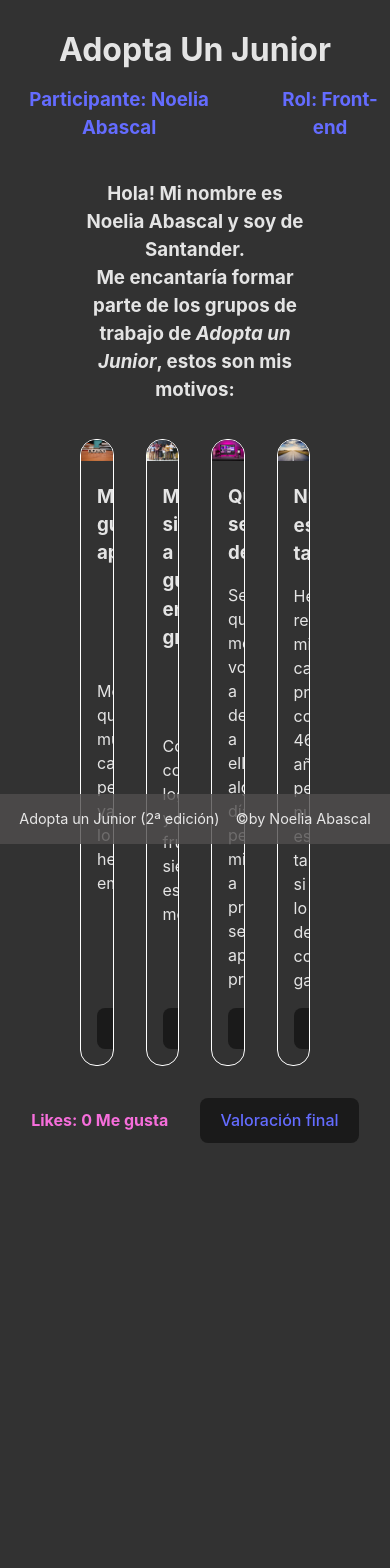
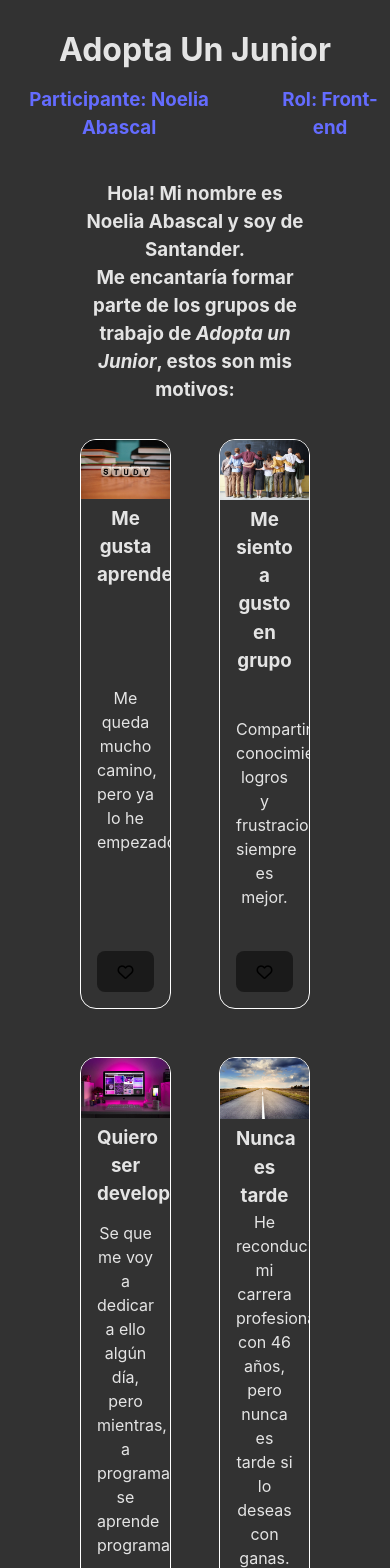
Before and after one commit to elialcodes/adopta-un-junior-Noelia-Abascal, a React (Vite) app: page / in a window 390 px wide. Shown: the top 1568 px of the page. Before the commit the page ends 1143 px from the top, so only its background shows below. Built offline with nearby package versions, Linux system fonts and the light colour scheme.

Commit message:
media query tablet

```diff
--- a/package.json
+++ b/package.json
@@ -11,12 +11,14 @@
     "format": "prettier --write ."
   },
   "dependencies": {
+    "canvas-confetti": "^1.9.3",
     "react": "^18.3.1",
     "react-dom": "^18.3.1",
     "react-router-dom": "^6.26.0"
   },
   "devDependencies": {
     "@eslint/js": "^9.8.0",
+    "@types/canvas-confetti": "^1.6.4",
     "@types/react": "^18.3.3",
     "@types/react-dom": "^18.3.0",
     "@typescript-eslint/eslint-plugin": "^8.0.1",
--- a/src/App.css
+++ b/src/App.css
@@ -3,7 +3,6 @@ body {
   color-scheme: light dark;
   color: rgba(255, 255, 255, 0.87);
   font-family: Inter, system-ui, Avenir, Helvetica, Arial, sans-serif;
-  height: 100vh;
   line-height: 1.5;
   margin: 0;
   padding: 0;
--- a/src/components/Evaluation.tsx
+++ b/src/components/Evaluation.tsx
@@ -7,12 +7,12 @@ interface EvaluationProps {
 
 function Evaluation({ totalLikes }: EvaluationProps): JSX.Element {
   return (
-    <>
+    <div className="evaluation-page">
       <p className="evaluation-result">{calculateEvaluation(totalLikes)}</p>
-      <Link to="/" className="style-button">
+      <Link to="/" className="style-button evaluation-button">
         Volver
       </Link>
-    </>
+    </div>
   );
 }
 
--- a/src/styles/Card.css
+++ b/src/styles/Card.css
@@ -31,3 +31,9 @@
 .card-button-like {
   color: fuchsia;
 }
+
+@media (max-width: 1023px) {
+  .card {
+    gap: 0;
+  }
+}
--- a/src/styles/CardList.css
+++ b/src/styles/CardList.css
@@ -31,3 +31,14 @@ a {
 a:hover {
   color: #535bf2;
 }
+
+@media (max-width: 1023px) {
+  .list {
+    display: grid;
+    justify-content: center;
+    grid-template-rows: 1fr 1fr;
+    grid-template-columns: 1fr 1fr;
+    padding: 1rem 5rem;
+    gap: 3rem;
+  }
+}
--- a/src/styles/Evaluation.css
+++ b/src/styles/Evaluation.css
@@ -1,3 +1,16 @@
+.evaluation-page {
+  display: flex;
+  flex-direction: column;
+  align-items: center;
+}
+
 .evaluation-result {
   font-size: 3rem;
+  line-height: 5rem;
+  width: 60%;
+  height: 40vh;
 }
+
+.evaluation-button {
+  width: 6rem;
+}
--- a/src/styles/Footer.css
+++ b/src/styles/Footer.css
@@ -1,10 +1,8 @@
 footer {
-  background-color: rgba(80, 78, 78, 0.8);
-  bottom: 0;
   display: flex;
   font-size: 0.9rem;
   gap: 1rem;
   justify-content: center;
-  position: fixed;
+  margin-top: 2rem;
   width: 100%;
 }
--- a/src/utils/calculateEvaluation.ts
+++ b/src/utils/calculateEvaluation.ts
@@ -1,16 +1,22 @@
+import confetti from 'canvas-confetti';
+
 export const calculateEvaluation = (likedMotives: number) => {
   if (likedMotives === 1) {
     return 'Típica frase para quedar bien, ya lo he oído muchas veces...';
   }
+
   if (likedMotives === 2) {
-    return 'Bueno, pensar a así es importante, dice mucho de ella.';
+    return 'Bueno, pensar así es importante, dice mucho de ella.';
   }
+
   if (likedMotives === 3) {
     return 'Esta chica me va gustando, ¿la damos una oportunidad?';
   }
+
   if (likedMotives === 4) {
+    confetti({ particleCount: 100, spread: 70, origin: { x: 0.5, y: 0.6 } });
     return '¡Definitivamente tiene que formar parte de los grupos de "Adopta Un Junior"!';
   }
 
-  return '¿No te ha gustado mis motivos? Venga, que con alguno te sentirás identificad@...';
+  return '¿No te han gustado mis motivos? Venga, que con alguno te sentirás identificad@...';
 };
```
Also changed, not shown: 1 other file (tests, documents, lock files or other folders).
